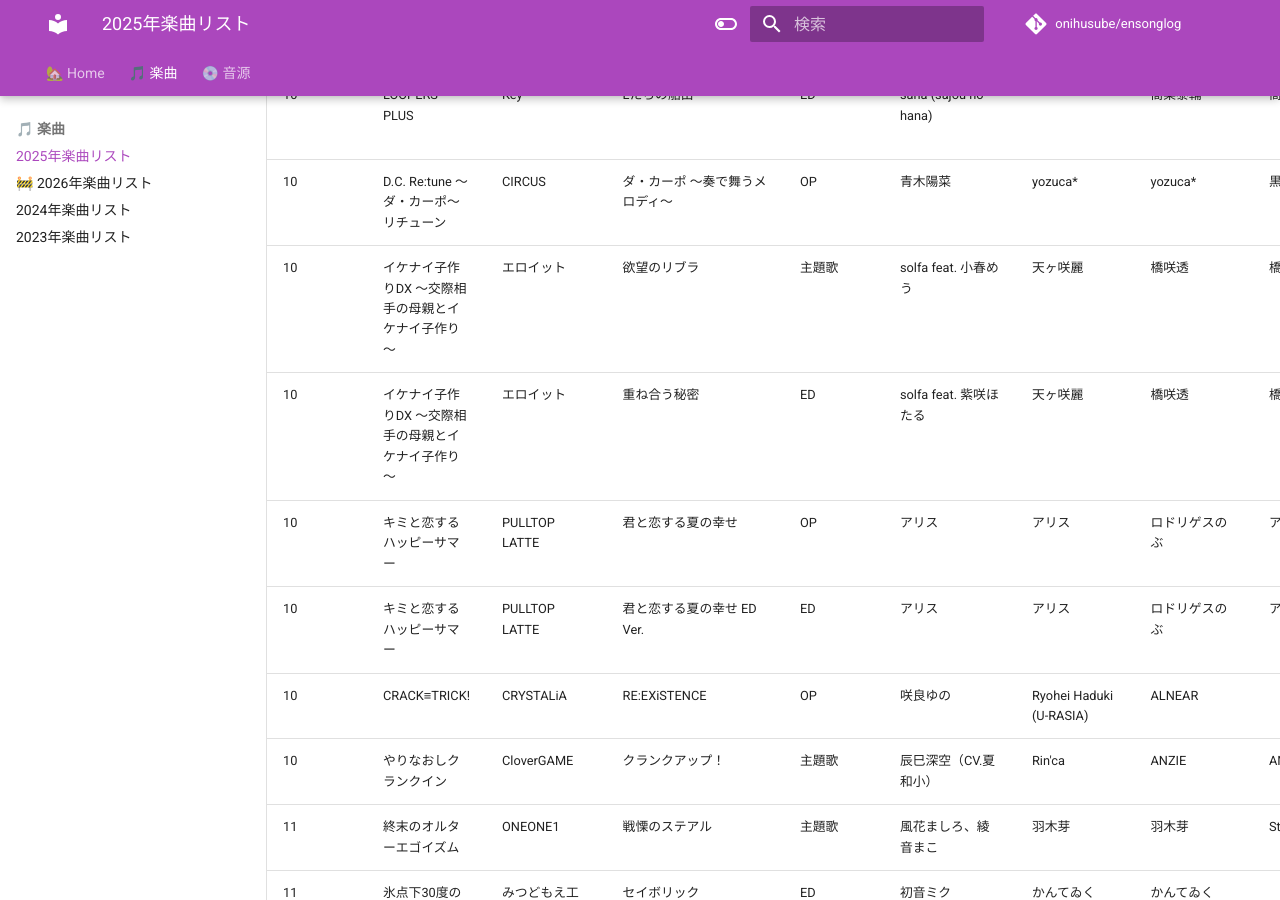
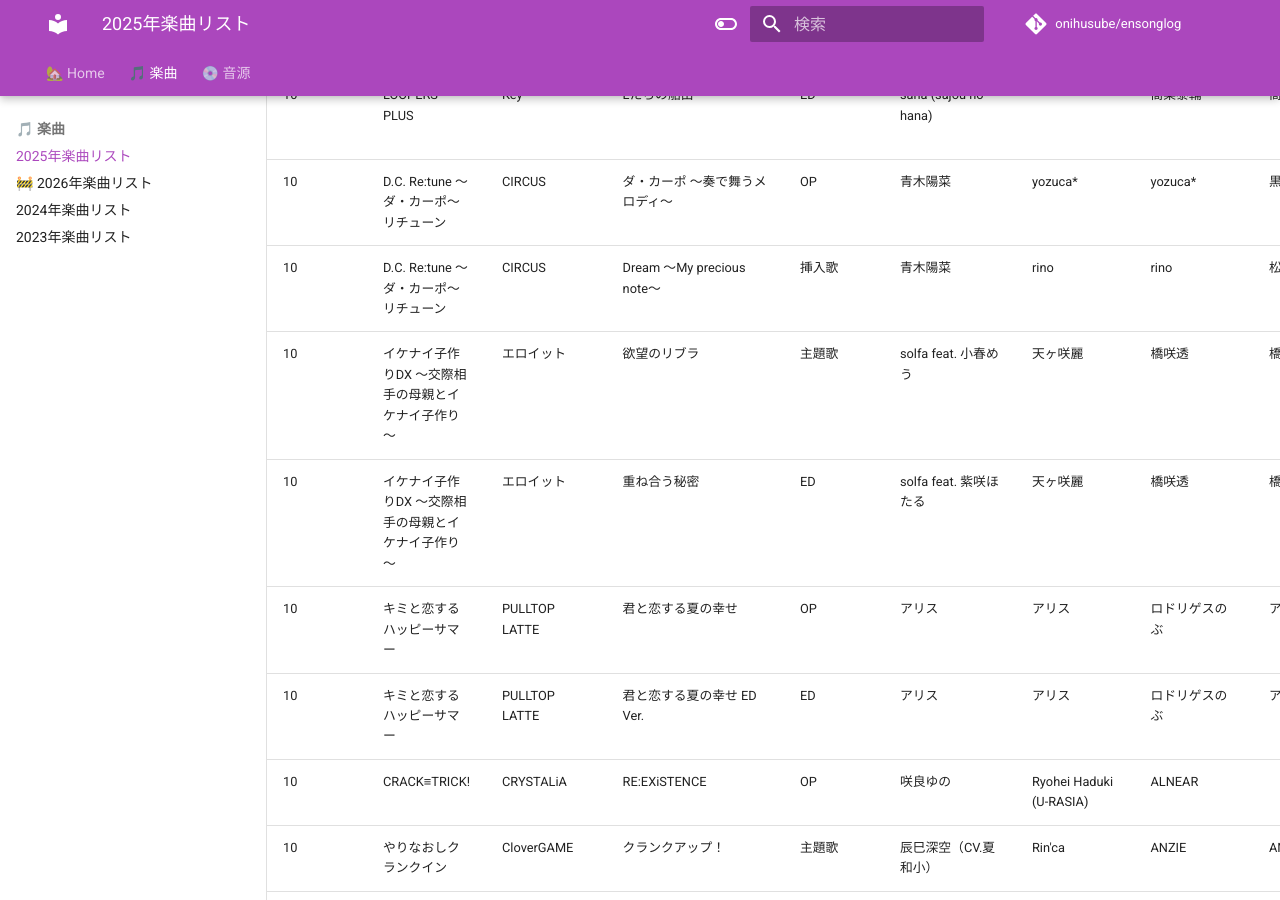
Before and after one commit to onihusube/ensonglog, an MkDocs documentation site: the page built from docs/2025/楽曲.md, in a window 1280 px wide and 900 px high, scrolled down 22576 px. Built offline with MkDocs 1.6.1 and Material for MkDocs 9.7.7, drawn with Linux system fonts in a browser that asks for light colours; emoji names are drawn with the system emoji font; comment, search, counter and statistics services are not loaded.

Commit message:
D.C. Re:tune配信追記

```diff
--- a/docs/2025/楽曲.md
+++ b/docs/2025/楽曲.md
@@ -241,7 +241,8 @@
 | 10<!--/10--> | あなたの息子のムスコに魅せられて ～交わる体液・秘密のSEX～ | アパタイト | カーテンの向こうで | 主題歌 | | ROLLY BOX | ROLLY BOX | | ゲームディスク | | [:rabbit:](https://chobit.cc/e7k1d) |
 | 10<!--/24--> | LOOPERS PLUS | Key | イチジツセンカ | OP | sana (sajou no hana) | どんまる | どんまる | どんまる | 限定版特典 コンプリートサウンドトラックCD | | [:fontawesome-brands-youtube:](https://www.youtube.com/watch?v=KTCQNQxQsdw) |
 | 10<!--/24--> | LOOPERS PLUS | Key | Lたちの船出 | ED | sana (sajou no hana) |  | 髙梨泰輔 | 髙梨泰輔 | 限定版特典 コンプリートサウンドトラックCD | | |
-| 10<!--/30--> | D.C. Re:tune ～ダ・カーポ～ リチューン | CIRCUS | ダ・カーポ 〜奏で舞うメロディ〜 | OP | 青木陽菜 | yozuca\* | yozuca\* | 黒須克彦 | | | [:fontawesome-brands-youtube:](https://www.youtube.com/watch?v=AJbP0c93PaU) |
+| 10<!--/30--> | D.C. Re:tune ～ダ・カーポ～ リチューン | CIRCUS | ダ・カーポ 〜奏で舞うメロディ〜 | OP | 青木陽菜 | yozuca\* | yozuca\* | 黒須克彦 | [🎵🔗](https://bmu.lnk.to/HinaAoki_dctw) | | [:fontawesome-brands-youtube:](https://www.youtube.com/watch?v=AJbP0c93PaU) |
+| 10<!--/30--> | D.C. Re:tune ～ダ・カーポ～ リチューン | CIRCUS | Dream 〜My precious note〜 | 挿入歌 | 青木陽菜 | rino | rino | 松田彬人 | [🎵🔗](https://bmu.lnk.to/HinaAoki_dctw) | | |
 | 10<!--/31--> | イケナイ子作りDX ～交際相手の母親とイケナイ子作り～ | エロイット | 欲望のリブラ | 主題歌 | solfa feat. 小春めう | 天ヶ咲麗 | 橋咲透 | 橋咲透 |  |  |  |
 | 10<!--/31--> | イケナイ子作りDX ～交際相手の母親とイケナイ子作り～ | エロイット | 重ね合う秘密 | ED | solfa feat. 紫咲ほたる | 天ヶ咲麗 | 橋咲透 | 橋咲透 |  |  |  |
 | 10<!--/31--> | キミと恋するハッピーサマー | PULLTOP LATTE | 君と恋する夏の幸せ | OP | アリス | アリス | ロドリゲスのぶ | アツノブ | 早期購入特典 ミニサントラ | |  [:fontawesome-brands-youtube:](https://www.youtube.com/watch?v=yu4U_fopQ7s) |
```
